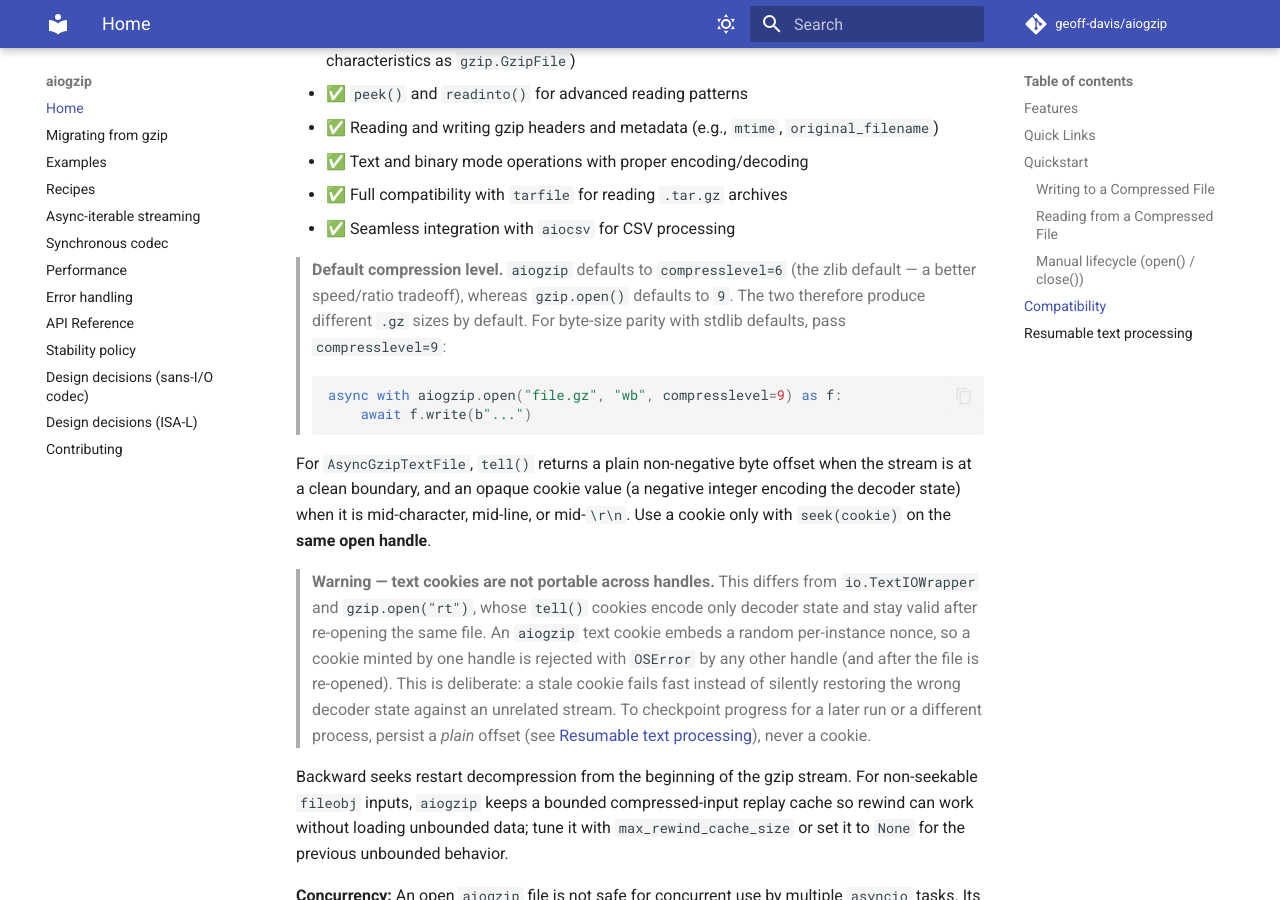
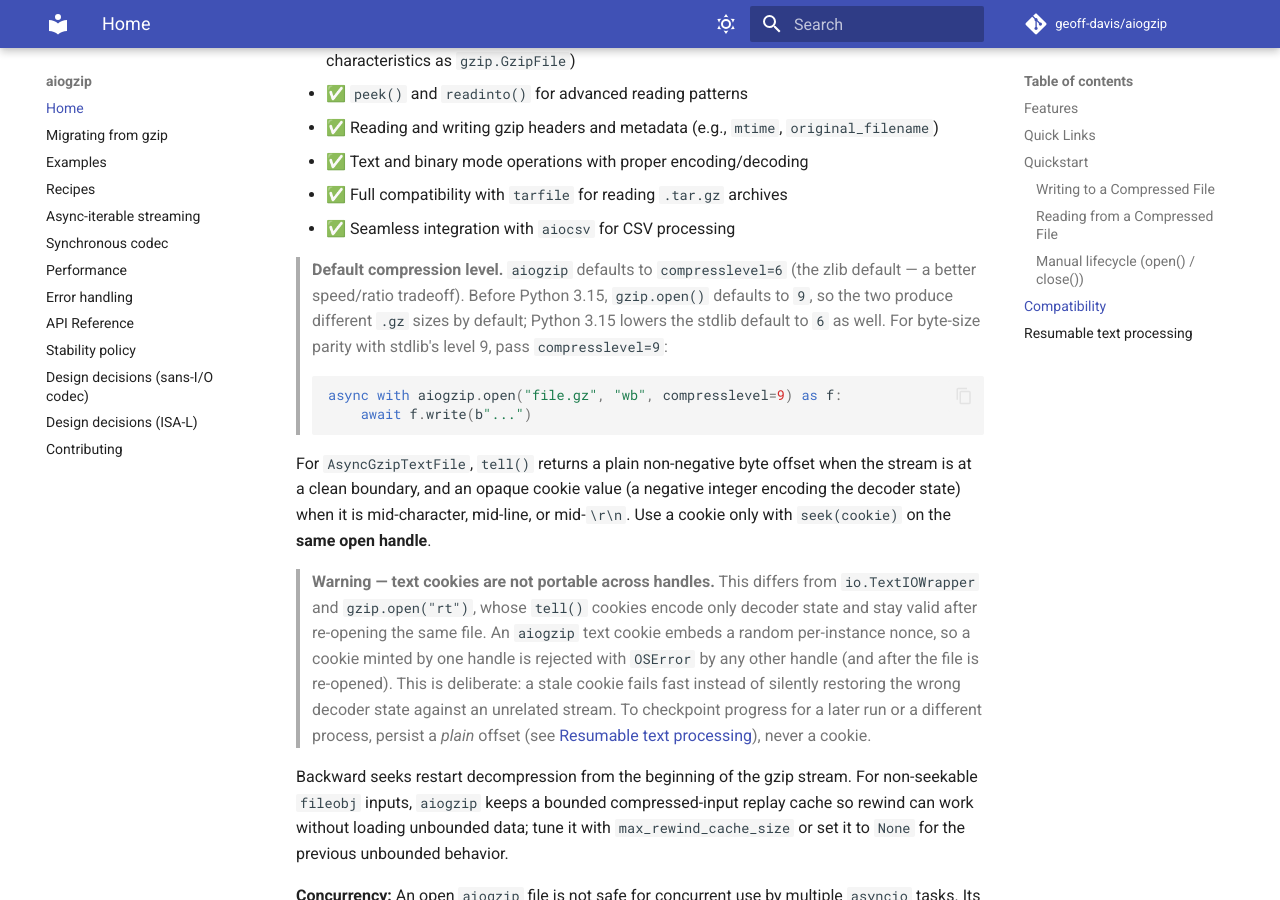
Before and after one commit to geoff-davis/aiogzip, an MkDocs documentation site: the page built from docs/index.md, in a window 1280 px wide and 900 px high, scrolled down 2690 px. Built offline with MkDocs 1.6.1 and Material for MkDocs 9.7.7, drawn with Linux system fonts in a browser that asks for light colours; comment, search, counter and statistics services are not loaded; the version menu is left out.

Commit message:
Update: Note Python 3.15's gzip default level
README and docs/index.md said gzip.open() defaults to compresslevel 9.
Python 3.15 lowers the stdlib default to 6, aiogzip's own default; the
notes now say 9 applies before 3.15 and keep the compresslevel=9 advice
for parity with the older default.

🤖 Generated with [Claude Code](https://claude.com/claude-code)

Co-Authored-By: Claude Opus 5.5 <noreply@anthropic.com>
Claude-Session: https://claude.ai/code/session_016d34WUJ3chyVonxns6H5y6

````diff
--- a/docs/index.md
+++ b/docs/index.md
@@ -117,9 +117,10 @@ use async with.").
 - ✅ Seamless integration with `aiocsv` for CSV processing
 
 > **Default compression level.** `aiogzip` defaults to `compresslevel=6` (the
-> zlib default — a better speed/ratio tradeoff), whereas `gzip.open()` defaults
-> to `9`. The two therefore produce different `.gz` sizes by default. For
-> byte-size parity with stdlib defaults, pass `compresslevel=9`:
+> zlib default — a better speed/ratio tradeoff). Before Python 3.15,
+> `gzip.open()` defaults to `9`, so the two produce different `.gz` sizes by
+> default; Python 3.15 lowers the stdlib default to `6` as well. For byte-size
+> parity with stdlib's level 9, pass `compresslevel=9`:
 >
 > ```python
 > async with aiogzip.open("file.gz", "wb", compresslevel=9) as f:
````
Also changed, not shown: README.md (+3 -2 lines).
